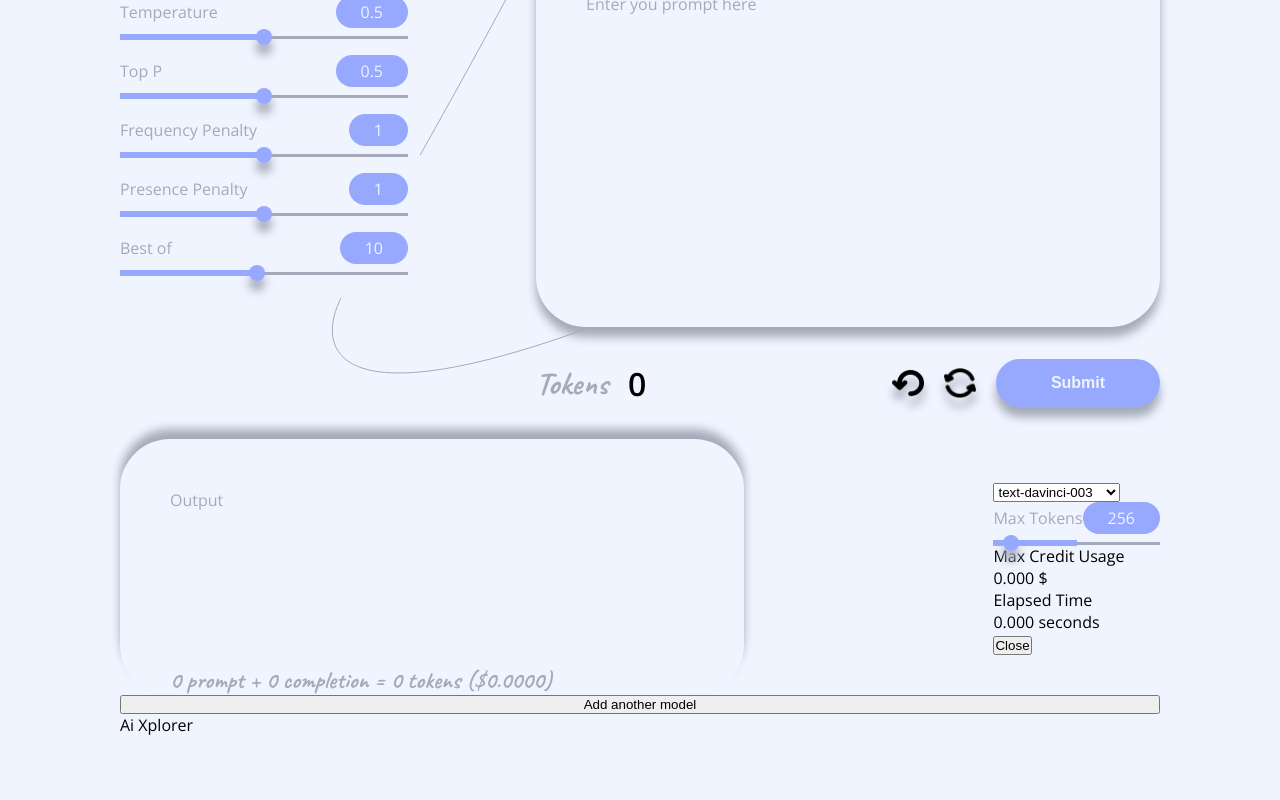
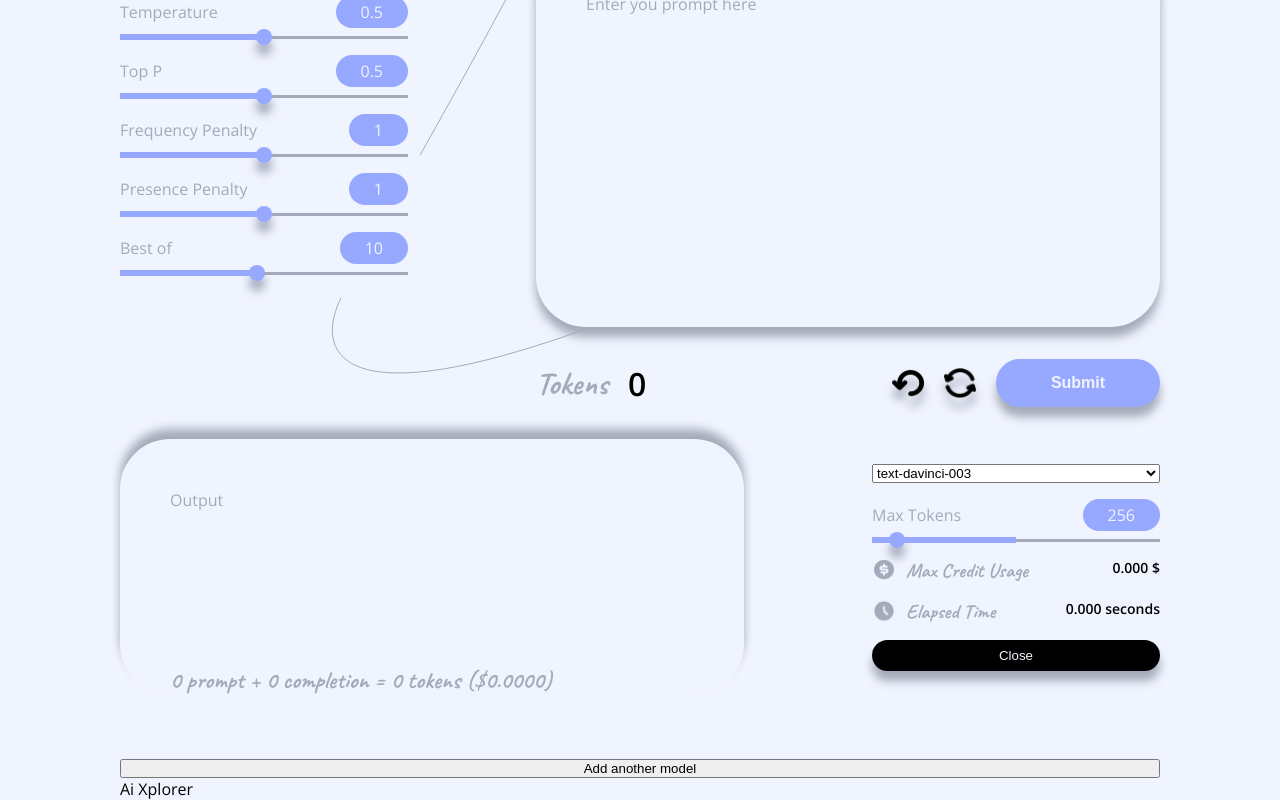
Before and after one commit to PervezSH/ai-xplorer, a Next.js app: page /compare in a window 1280 px wide. Shown: the part 354-1154 px from the top of the page. Before the commit the page ends 1090 px from the top, so only its background shows below. Built offline with nearby package versions, Linux system fonts and the light colour scheme.

Commit message:
style: output model details 💅

```diff
--- a/pages/compare/index.tsx
+++ b/pages/compare/index.tsx
@@ -243,7 +243,8 @@ const Compare = ({ gpt3Models }: Props) => {
         </div>
       </div>
       {modelsToCompare.map((model, index) => (
-        <div key={model.name} className={styles.row}>
+        <div key={model.name}>
+          <div className={styles.row}>
             <div className={styles["output-wrapper"]}>
               <textarea
                 className={styles["text-output"]}
@@ -257,13 +258,13 @@ const Compare = ({ gpt3Models }: Props) => {
                   });
                 }}
               />
-            <p className={caveat.className}>{`${model.promptTokens} prompt + ${
-              model.completionTokens
-            } completion = ${
+              <p className={caveat.className}>{`${
+                model.promptTokens
+              } prompt + ${model.completionTokens} completion = ${
                 model.totalTokens
               } tokens ($${model.creditUsage.toFixed(4)})`}</p>
             </div>
-          <div>
+            <div className={styles["output-info-wrapper"]}>
               <select
                 value={model.name}
                 onChange={(event: React.ChangeEvent<HTMLSelectElement>) =>
@@ -286,18 +287,39 @@ const Compare = ({ gpt3Models }: Props) => {
                   updateCompareInfo(index, { ...model, tokens: value });
                 }}
               />
+              <div className={styles["details-container"]}>
                 <div>
-              <p>Max Credit Usage</p>
+                  <Image
+                    src="/images/dollar.png"
+                    alt="dollar"
+                    width={24}
+                    height={24}
+                  />
+                  <p className={caveat.className}>Max Credit Usage</p>
+                </div>
                 <p>{`${model.maxCreditUsage.toFixed(3)} $`}</p>
               </div>
+              <div className={styles["details-container"]}>
                 <div>
-              <p>Elapsed Time</p>
+                  <Image
+                    src="/images/clock.png"
+                    alt="clock"
+                    width={24}
+                    height={24}
+                  />
+                  <p className={caveat.className}>Elapsed Time</p>
+                </div>
                 <p>{`${model.elapsedTime.toFixed(3)} seconds`}</p>
               </div>
-            <button onClick={() => removeModelFromCompare(model.name)}>
+              <button
+                className={styles["btn-secondary"]}
+                onClick={() => removeModelFromCompare(model.name)}
+              >
                 Close
               </button>
             </div>
+          </div>
+          <div className={styles["blank-space"]}></div>
         </div>
       ))}
       {modelsToCompare.length < gpt3Models.length && (
--- a/styles/pages/Compare.module.scss
+++ b/styles/pages/Compare.module.scss
@@ -86,4 +86,39 @@
       color: $font-tertiary-color;
     }
   }
+
+  .output-info-wrapper {
+    display: flex;
+    flex-direction: column;
+    gap: 16px;
+    width: 288px;
+
+    .details-container {
+      display: flex;
+      flex-direction: row;
+      justify-content: space-between;
+
+      div {
+        display: inline-flex;
+        gap: 10px;
+
+        p {
+          font-style: normal;
+          font-weight: 700;
+          font-size: 20px;
+          color: $font-tertiary-color;
+        }
+      }
+
+      p {
+        font-style: normal;
+        font-weight: 600;
+        font-size: 14px;
+      }
+    }
+  }
+
+  .blank-space {
+    height: 64px;
+  }
 }
```
Also changed, not shown: public/images/clock.png (added), public/images/dollar.png (added). Lines whose indentation alone changed are shown as unchanged.
